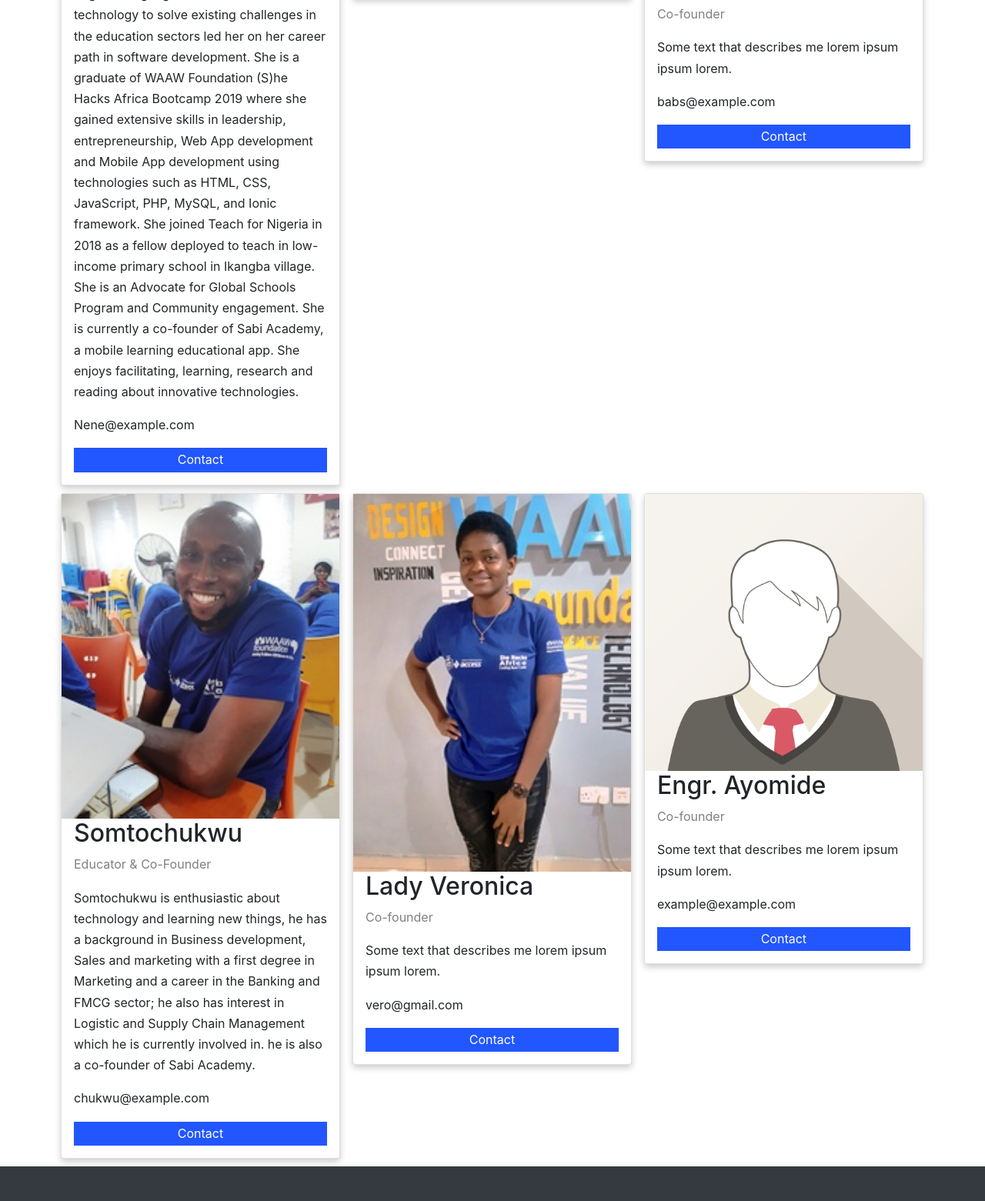
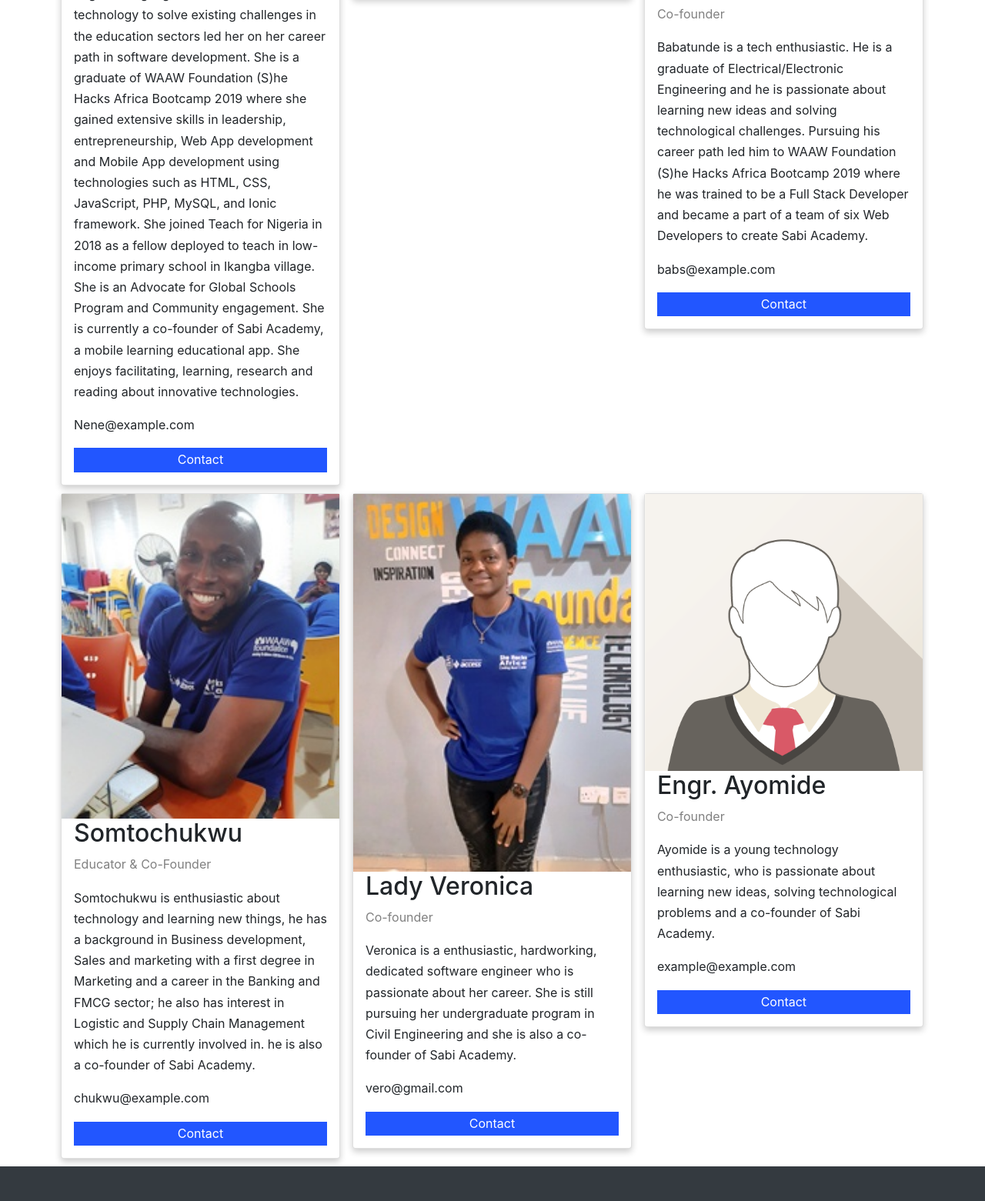
Before and after one commit to writeshittu/Sabi-Academy, a plain HTML site: page about.htm in a window 1280 px wide. Shown: the part 1118-2679 px from the top of the page at 77% size. Drawn offline with nearby package versions, Linux system fonts and the light colour scheme.

Commit message:
Update about.htm

```diff
--- a/about.htm
+++ b/about.htm
@@ -139,7 +139,10 @@
       <div class="container">
         <h2> Engr. Babatunde</h2>
         <p class="title">Co-founder</p>
-        <p>Some text that describes me lorem ipsum ipsum lorem.</p>
+        <p>Babatunde is a tech enthusiastic. He is a graduate of Electrical/Electronic Engineering and
+            he is passionate about learning new ideas and solving technological challenges. Pursuing his
+            career path led him to WAAW Foundation (S)he Hacks Africa Bootcamp 2019 where he was trained to be a Full Stack
+            Developer and became a part of a team of six Web Developers to create Sabi Academy.</p>
         <p>babs@example.com</p>
         <p><button class="button">Contact</button></p>
       </div>
@@ -167,7 +170,9 @@
       <div class="container">
         <h2>Lady Veronica</h2>
         <p class="title">Co-founder</p>
-        <p>Some text that describes me lorem ipsum ipsum lorem.</p>
+        <p>Veronica is a enthusiastic, hardworking, dedicated software engineer who is
+            passionate about her career. She is still pursuing her
+            undergraduate program in Civil Engineering and she is also a co-founder of Sabi Academy.</p>
         <p>vero@gmail.com</p>
         <p><button class="button">Contact</button></p>
       </div>
@@ -179,7 +184,8 @@
       <div class="container">
         <h2>Engr.  Ayomide</h2>
         <p class="title">Co-founder</p>
-        <p>Some text that describes me lorem ipsum ipsum lorem.</p>
+        <p>Ayomide is a young technology enthusiastic, who is passionate about learning new ideas,
+            solving technological problems and a co-founder of Sabi Academy.</p>
         <p>example@example.com</p>
         <p><button class="button">Contact</button></p>
       </div>
```
